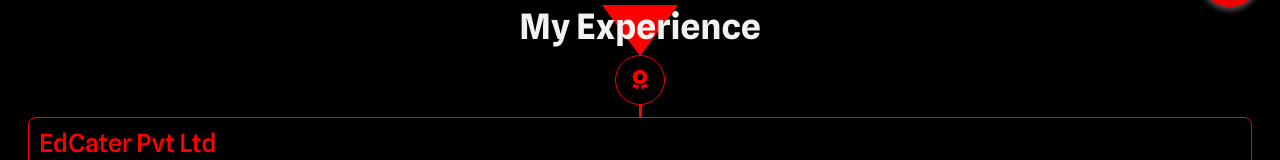
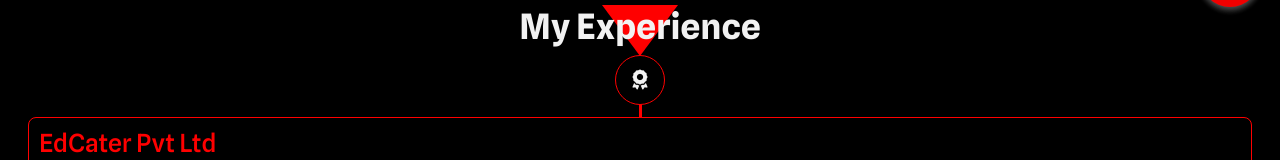
Before and after one commit to sachinr1326/Portfolio, a React (Create React App) app: page / in a window 1280 px wide. Shown: the part 773-933 px from the top of the page. Built offline with nearby package versions, Linux system fonts and the light colour scheme; a web font is replaced by a local one.

Commit message:
[UPDATE] changes resume

```diff
--- a/src/Component/Container1/Container1.js
+++ b/src/Component/Container1/Container1.js
@@ -1,5 +1,5 @@
 import React from 'react'
-import resume from "../../image/Resume_24_05.pdf"
+import resume from "../../image/Resume_27_05.pdf"
 import developer1 from "../../image/developer1.png"
 import "./Container1.css"
 import HireMe from '../../GlobalComponent/HireMe';
--- a/src/Component/Container7/Container7.css
+++ b/src/Component/Container7/Container7.css
@@ -100,7 +100,7 @@ border: 1px solid var(--text_color);
 z-index: 5;
 }
 .sachin-container-7 .sachin-container-main-7 .section-1 .card-sec-1 .exp-item .dots-icon i{
-  color: var(--text_color);
+  color: var(--body_color);
   font-size: 20px;
 
 
--- a/src/Component/JsonData.js
+++ b/src/Component/JsonData.js
@@ -140,7 +140,7 @@ export const container2 ={
     video_card: [
       {
         name: "EdCater.com- An e-learning platform (Live)",
-        year:"October 2022 - present 2024",
+        year:"October 2023 - present",
         url:"https://edcater.com/",
         Tech:"React JS, MySQL and Django",
         company:"Edcater Pvt Ltd",
--- a/src/GlobalComponent/Chatbot.js
+++ b/src/GlobalComponent/Chatbot.js
@@ -3,7 +3,7 @@ import "./Chatbot.css";
 import typingloader from "../image/loading.gif";
 import chatbotlogo from "../image/chatbot.gif";
 import EdCoo_Pink_BB from "../image/chatbot.gif";
-import resume from "../image/Resume_24_05.pdf";
+import resume from "../image/Resume_27_05.pdf";
 import { useToast } from "./ToastContext";
 
 const UserMessage = ({ text, time, shouldFade }) => (
--- a/src/GlobalComponent/ProjectDetails/ProjectDetails.js
+++ b/src/GlobalComponent/ProjectDetails/ProjectDetails.js
@@ -20,7 +20,13 @@ function ProjectDetails(props) {
 {props.data.year && <div className="year">{props.data.year}</div>}
 {props.data.Tech && <div className="Tech">Tech:-{props.data.Tech}</div>}
 {props.data.url && <div className="mb-2"><a href={props.data.url} className="url" rel="noreferrer"  target="_blank">go to project</a></div>}
-              <div className="designation">{props.data.description}</div>
+              <ul className="designation">
+  {props.data.description.map((res,index)=>(
+<li key={index}>{res}</li>
+
+  ))}
+
+  </ul>
             </div>
     </div>
   )
```
Also changed, not shown: src/GlobalComponent/VideoCard.css (+4 -4 lines), 2 other files (tests, documents, lock files or other folders).
